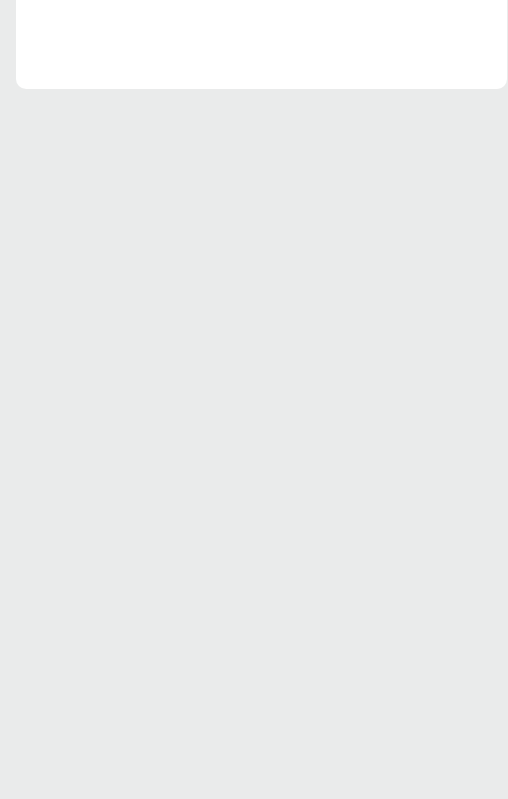
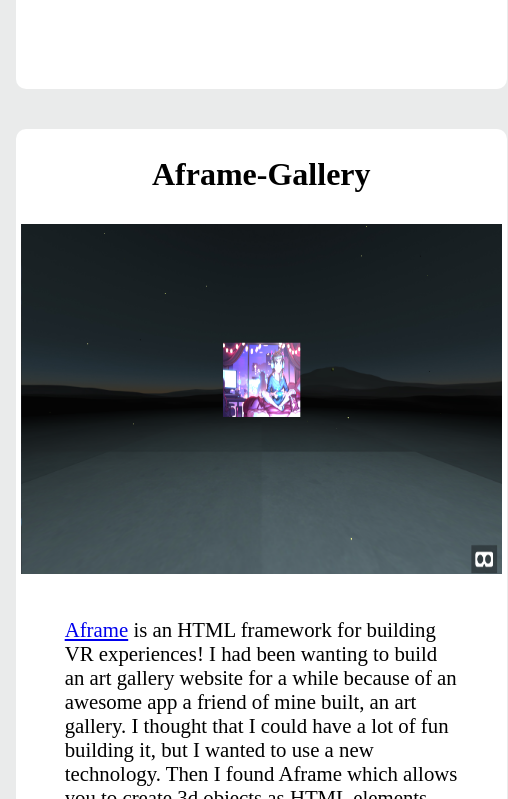
Before and after one commit to Fliko/profile, a website: page index.html in a window 1280 px wide. Shown: the part 1541-2340 px from the top of the page, 772-1280 px from the left. Drawn offline with Linux system fonts and the light colour scheme.

Commit message:
Add Aframe Card

```diff
--- a/index.html
+++ b/index.html
@@ -57,6 +57,15 @@
             google graphs, owlCarousel and MaterializeCss, and we wanted more. All this while having a one-week deadline with all engineers working remotely! The most valuable skills I got from this app were
             time management and team communication, but it was also a great experience working with a full MVC framework like angularJS.</p>
           </div>
+          <div class="card">
+            <a href="https://aframe-gallery.herokuapp.com/"><h1>Aframe-Gallery</h1></a>
+            <a href="https://aframe-gallery.herokuapp.com/"><img src="img/gallery.png" alt="Gallery"></a>
+            <p><a href="https://aframe.io">Aframe</a> is an HTML framework for building VR experiences! I had been wanting to build an art gallery website for a while because of an awesome app a friend of
+            mine built, an art gallery. I thought that I could have a lot of fun building it, but I wanted to use a new technology. Then I found Aframe which allows you to create 3d objects as HTML elements and
+            has a great community as well with a lot of people sharing their creations. This gives you the benefit of being able to use javascript to manipulate the object, but they also have their ways of manipulation
+            as well. This was not very difficult to learn and I encourage everyone to play around with it and maybe try to integrate it into one of your apps. This photo gallery was
+            one of the most fun apps that I have built.</p>
+          </div>
         </div>
 
       </div>
```
Also changed, not shown: img/gallery.png (added).
